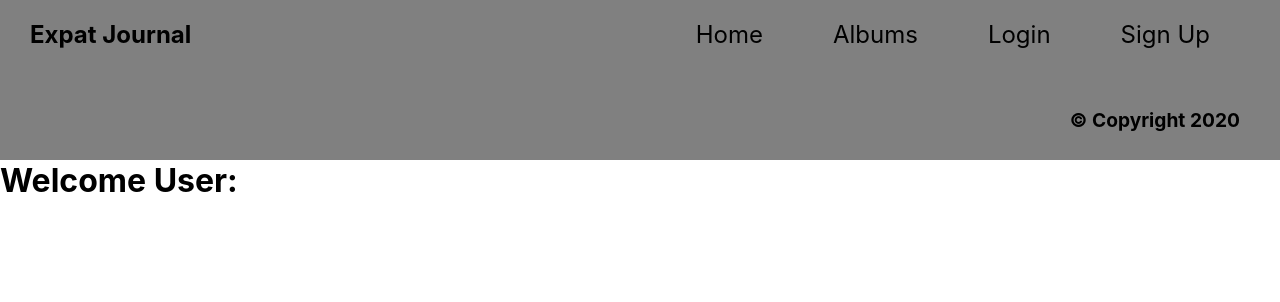
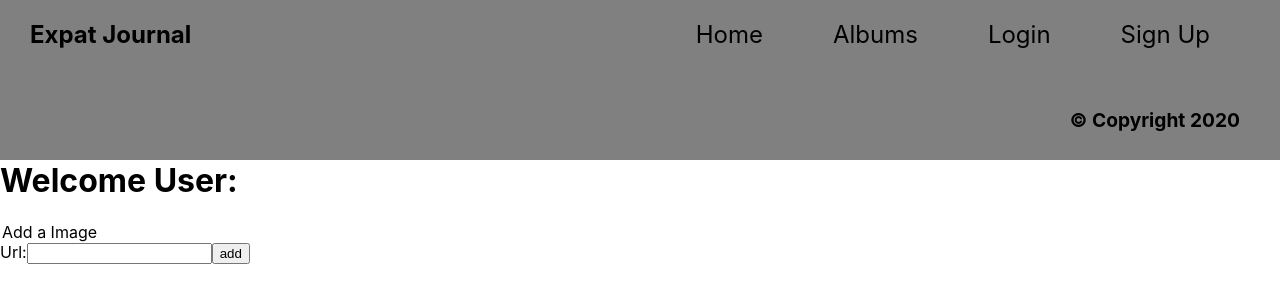
Before and after one commit to guivecchi12/frontend, a React (Create React App) app in the folder Expat-Journal/: page /addImages in a window 1280 px wide. Shown: the top 302 px of the page. Built offline with nearby package versions, Linux system fonts and the light colour scheme; no server answers.

Commit message:
built the form

```diff
--- a/Expat-Journal/src/App.js
+++ b/Expat-Journal/src/App.js
@@ -10,6 +10,7 @@ import "./App.css";
 import ImagesList from "./components/ImagesList";
 import ImagesInfo from "./components/ImagesInfo";
 import AddImage from './components/addImage';
+import { UserContext } from './context/UserContext';
 
 function App() {
   const [user, setUser] = useState([]);
@@ -32,7 +33,7 @@ function App() {
         <Route exact path="/signup" component={SignUp} />
         <PrivateRoute exact path="/protected" component={HomePage} />
         <Route exact path ="/addImages">
-          <AddImage user = {user}/>
+          <AddImage user = { user }/>
         </Route>
       </div>
     </Router>
--- a/Expat-Journal/src/components/Login.js
+++ b/Expat-Journal/src/components/Login.js
@@ -6,9 +6,6 @@ import mukuko from '../Img/travel.jpg'
 import PasswordMask from 'react-password-mask'
 import { axiosWithAuth } from '../utilities/axiosWithAuth';
 import { useHistory } from "react-router-dom";
-import HomePage from "./HomePage";
-import addImage from './addImage';
-import addStory from './addStory';
 
 
 const LoginContainer = styled.div`
@@ -158,7 +155,7 @@ const LoginContainer = styled.div`
 `
 
 
-const Login = ({setUser}) => {
+const Login = ({ setUser }) => {
 
     //this is the react state
     const defaultState = {
@@ -220,7 +217,7 @@ const Login = ({setUser}) => {
             .then(res => {
                 const data = res.data;
                 // console.log("form submitted success", data);
-                localStorage.setItem("token", data.payload);
+                localStorage.setItem("token", data.token);
                 //I set setUser here so it can retrieve the user data to the DOM
                 setUser(data);
                 push("/protected");
--- a/Expat-Journal/src/components/addImage.js
+++ b/Expat-Journal/src/components/addImage.js
@@ -1,15 +1,19 @@
-import React, { useEffect, useReducer, useImperativeHandle } from "react";
+import React, { useEffect, useState } from "react";
 import { axiosWithAuth } from "../utilities/axiosWithAuth";
 
 
-const AddImage = ({user}) => {
-    console.log("the user passed into AddImage: ", user);
+const AddImage = ({ user }) => {
 
+    const [ imgs, setImgs ] = useState([]);
+    const [ newImg, setNewImg ] = useState({ img:"" });
 
     const getImages = () =>{
         axiosWithAuth()
-            .get(`/users/${user.id}/images`, user.token)
-            .then(res => console.log("addImages GET: ", res))
+            .get(`/users/${user.id}/images`)
+            .then(res => {
+                console.log("addImages GET: ", res);
+                setImgs(res);
+            })
             .catch(err => console.log("addImages GET error", err))
     }
 
@@ -17,9 +21,31 @@ const AddImage = ({user}) => {
         getImages();
     },[]);
 
+    const addImg = e => {
+        e.preventDefault();
+        console.log("the new img: ", newImg);
+        setImgs([...imgs, newImg.img]);
+        console.log("your imgs: ", imgs);
+
+    }
+
+
     return(
         <>
             <h1>Welcome User: {user.id}</h1>
+            <form onSubmit={addImg}>
+                <legend>Add a Image</legend>
+                <label>
+                    Url:
+                    <input
+                        type="text"
+                        name = "url"
+                        onChange = { e => setNewImg({...newImg, img: e.target.value })}
+                        value = { newImg.img }
+                    />
+                </label>
+                <button>add</button>
+            </form>
 
         </>
     )
--- /dev/null
+++ b/Expat-Journal/src/context/UserContext.js
@@ -0,0 +1,3 @@
+import { createContext } from "react";
+
+export const UserContext = createContext();
```
